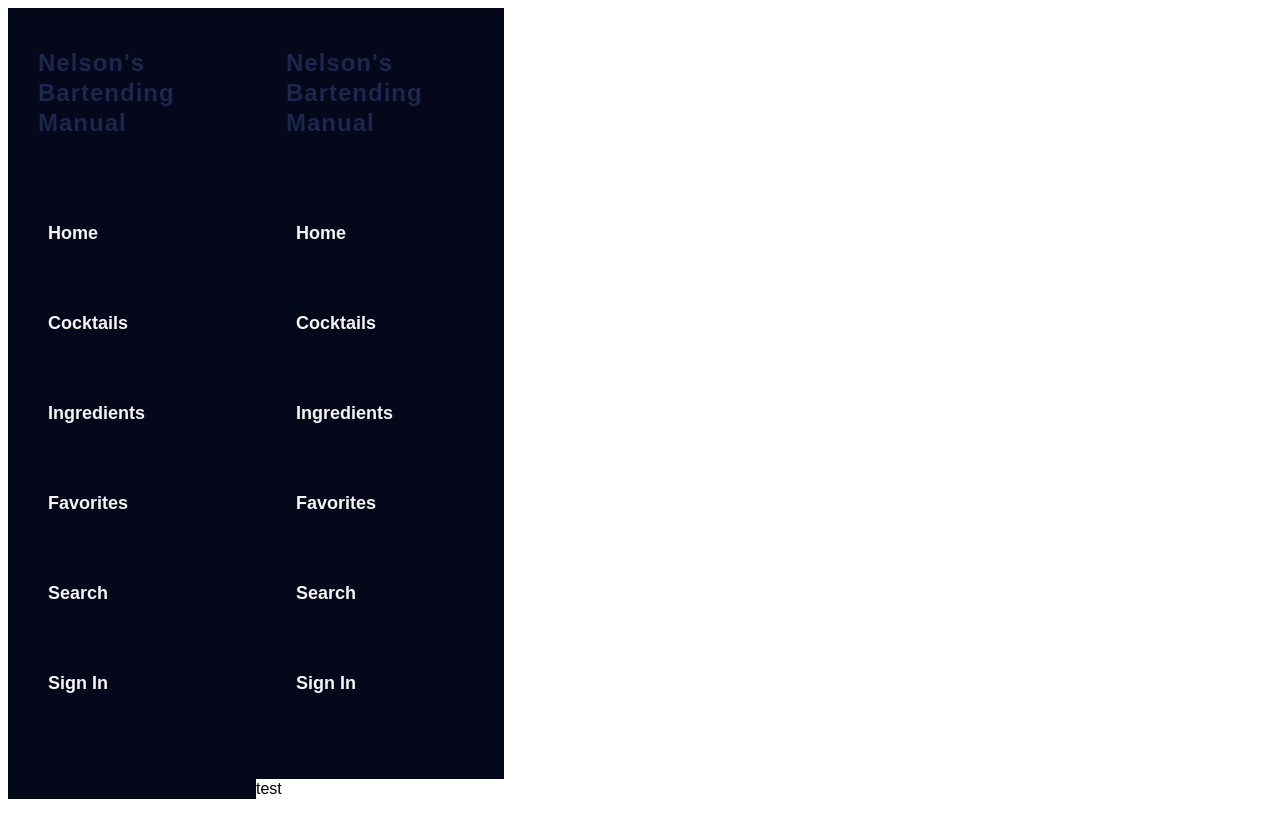
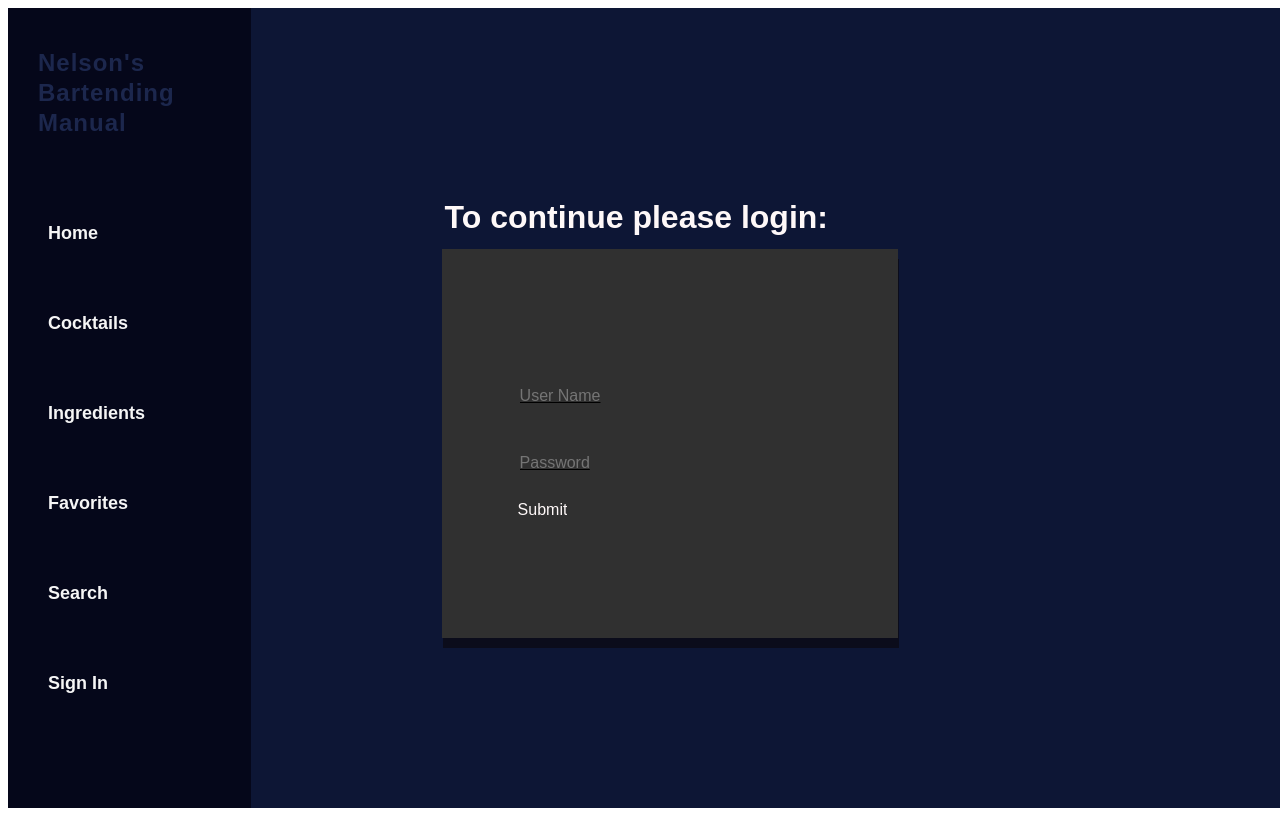
Before and after one commit to nelson-lopez/bartenders-manual, a React (Create React App) app in the folder client/: page /login in a window 1280 px wide. Built offline with nearby package versions, Linux system fonts and the light colour scheme.

Commit message:
added base styling to login page

```diff
--- /dev/null
+++ b/client/src/api/postUserLogin.js
@@ -0,0 +1 @@
+import axios from "axios";
--- a/client/src/components/UnauthorizedApp.js
+++ b/client/src/components/UnauthorizedApp.js
@@ -15,11 +15,11 @@
       <Nav />
       <Switch>
         <Route exact path="/" component={Landing} />
+        <Route exact path="/login" component={Login} />
         <Route exact path="/cocktails" component={CocktailCategories} />
         <Route exact path="/ingredients" component={IngredientsList} />
         <Route exact path="/cocktail-list" component={CocktailList} />
         <Route exact path="/cocktail/:id" component={CocktailCard} />
-        <Route exact path="/login" component={Login} />
       </Switch>
     </AppWrapper>
   );
--- a/client/src/components/UnauthorizedApp/Login.js
+++ b/client/src/components/UnauthorizedApp/Login.js
@@ -1,11 +1,28 @@
 import React from "react";
-import Nav from "../UnauthorizedApp/Nav";
+import StyledLogin from "../component-styles/StyledLogin";
 
 const Login = () => {
+  const handleSubmit = e => {
+    e.preventDefault();
+  };
   return (
     <div>
-      <Nav />
-      test
+      <StyledLogin>
+        <h2>To continue please login:</h2>
+        <div className="login-container">
+          <form onSubmit={handleSubmit}>
+            <div>
+              <input placeholder="User Name" className="username"></input>
+            </div>
+            <div>
+              <input placeholder="Password" className="password"></input>
+            </div>
+            <div>
+              <input type="submit" value="Submit" className="submit-button" />
+            </div>
+          </form>
+        </div>
+      </StyledLogin>
     </div>
   );
 };
--- a/client/src/components/UnauthorizedApp/Nav.js
+++ b/client/src/components/UnauthorizedApp/Nav.js
@@ -1,15 +1,8 @@
-import React, { useState } from "react";
+import React from "react";
 import { Link } from "react-router-dom";
 import StyledNav from "../component-styles/StyledNav";
-import { Redirect } from "react-router-dom";
 
 const Nav = () => {
-  const [redirect, setRedirect] = useState(false);
-
-  const handleOnClick = () => {
-    setRedirect(!redirect);
-  };
-  if (redirect) return <Redirect to="/login" />;
   return (
     <StyledNav>
       <h2>Nelson's Bartending Manual</h2>
@@ -25,7 +18,9 @@
         </li>
         <li>Favorites</li>
         <li>Search</li>
-        <li onClick={handleOnClick}>Sign In</li>
+        <li>
+          <Link to="/login">Sign In</Link>
+        </li>
       </ul>
     </StyledNav>
   );
--- /dev/null
+++ b/client/src/components/component-styles/StyledLogin.js
@@ -0,0 +1,57 @@
+import styled from "styled-components";
+
+const StyledLogin = styled.div`
+  min-width: 81vw;
+  min-height: 100vh;
+  background-color: #0d1635;
+  display: flex;
+  flex-direction: column;
+  justify-content: center;
+  align-items: center;
+  .login-container {
+    width: 456px;
+    height: 389px;
+    background-color: #303030;
+    display: flex;
+    flex-direction: column;
+    justify-content: center;
+    align-items: center;
+    margin-right: 200px;
+    box-shadow: 1px 10px 0px 0px rgba(10, 2, 2, 0.5);
+  }
+  .username {
+    width: 300px;
+    height: 65px;
+    background-color: transparent;
+    border: none;
+    font-size: 16px;
+    text-decoration: underline;
+  }
+  .password {
+    width: 300px;
+    height: 65px;
+    background-color: transparent;
+    border: none;
+    font-size: 16px;
+    text-decoration: underline;
+  }
+  h2 {
+    font-size: 32px;
+    width: 650px;
+    height: 17px;
+    line-height: 24px;
+    font-weight: bold;
+    text-align: left;
+    color: #fef8f8;
+  }
+  .submit-button {
+    border: none;
+    color: #fef8f8;
+    background-color: #303030;
+    font-size: 16px;
+    height: 28px;
+    padding: 0;
+  }
+`;
+
+export default StyledLogin;
```
